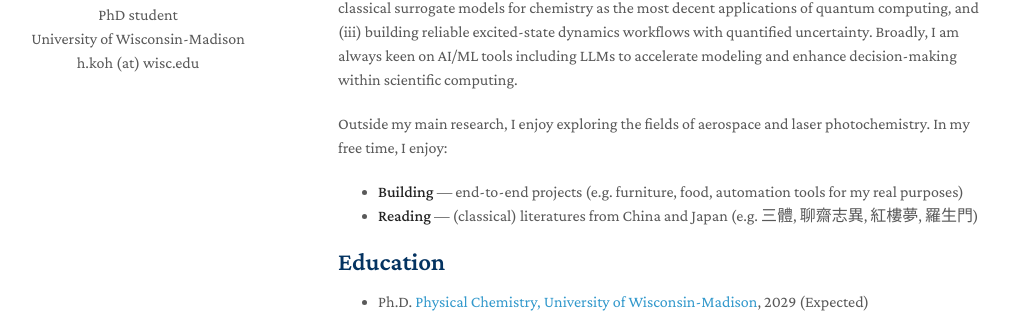
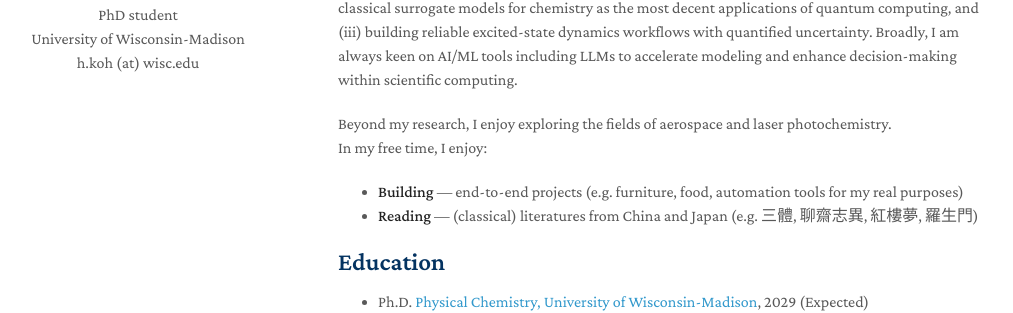
Before and after one commit to MaximHelio/MaximHelio.github.io, a Jekyll site: the page built from index.md, in a window 1280 px wide and 900 px high. Shown: the part 277-590 px from the top of the window, without its empty margins (132-1145 px from the left). Built offline with Jekyll 4.4.1, drawn with Linux system fonts in a browser that asks for light colours; nearby versions of some CDN libraries; a style sheet for code colours, icons or effects is not loaded; our own code applies the rules of GitHub Pages for plain Markdown files.

Commit message:
Add first commit

```diff
--- a/index.md
+++ b/index.md
@@ -7,7 +7,7 @@ I’m originally from [Gwangju, South Korea](https://en.wikipedia.org/wiki/Gwang
 
 My current research interests lie in advancing predictive simulations of molecules and materials by (i) improving scalable electronic-structure methods (HCI, DFT), (ii) developing hybrid quantum–classical surrogate models for chemistry as the most decent applications of quantum computing, and (iii) building reliable excited-state dynamics workflows with quantified uncertainty. Broadly, I am always keen on AI/ML tools including LLMs to accelerate modeling and enhance decision-making within scientific computing.
 
-Outside my main research, I enjoy exploring the fields of aerospace and laser photochemistry.
+Beyond my research, I enjoy exploring the fields of aerospace and laser photochemistry.\\
 In my free time, I enjoy:
 - **Building** — end-to-end projects (e.g. furniture, food, automation tools for my real purposes)
 - **Reading** — (classical) literatures from China and Japan (e.g. 三體, 聊齋志異, 紅樓夢, 羅生門)
```
